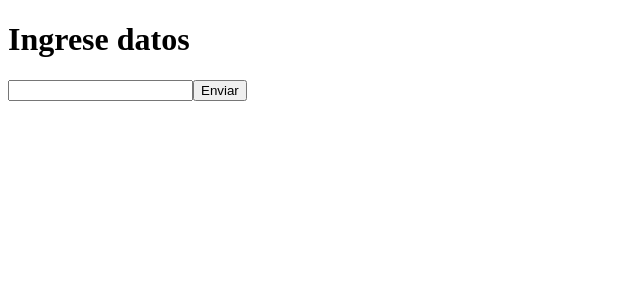
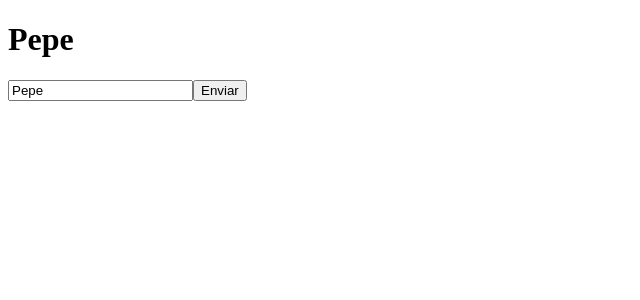
Before and after one commit to marcos514/Laboratorio4, an Angular app: page / in a window 1280 px wide. Shown: the top 300 px of the page, without its empty margins (0-640 px from the left). Built offline with nearby package versions, Linux system fonts and the light colour scheme.

Commit message:
NgModel doble entrada, modifica html y el ts

```diff
--- a/src/app/app.module.ts
+++ b/src/app/app.module.ts
@@ -3,6 +3,8 @@ import { NgModule } from '@angular/core';
 
 import { AppComponent } from './app.component';
 import { BindingComponent } from './binding/binding.component';
+import { FormsModule } from '@angular/forms';
+
 
 @NgModule({
   declarations: [
@@ -10,7 +12,8 @@ import { BindingComponent } from './binding/binding.component';
     BindingComponent
   ],
   imports: [
-    BrowserModule
+    BrowserModule,
+    FormsModule
   ],
   providers: [],
   bootstrap: [AppComponent]
--- a/src/app/binding/binding.component.html
+++ b/src/app/binding/binding.component.html
@@ -1,3 +1,3 @@
-<h1>{{msj}}</h1>
-<input type="text">
-<input type="button" [value]="msjBtn">
+<h1>{{nombre}}</h1>
+<input type="text" [(ngModel)]="nombre">
+<input type="button" [value]="msjBtn" (click)="Enviar($event)">
--- a/src/app/binding/binding.component.ts
+++ b/src/app/binding/binding.component.ts
@@ -7,8 +7,18 @@ import { Component, OnInit } from '@angular/core';
 })
 export class BindingComponent implements OnInit {
   msj="Ingrese datos";
-  msjBtn="Enviar"
+  msjBtn="Enviar";
+  nombre="Pepe";
   constructor() { }
+
+  /**
+   * Enviar
+   * @param e: Evento del click
+   */
+  public Enviar(e)
+  {
+    console.log(e);
+  }
 
   ngOnInit() {
   }
```
